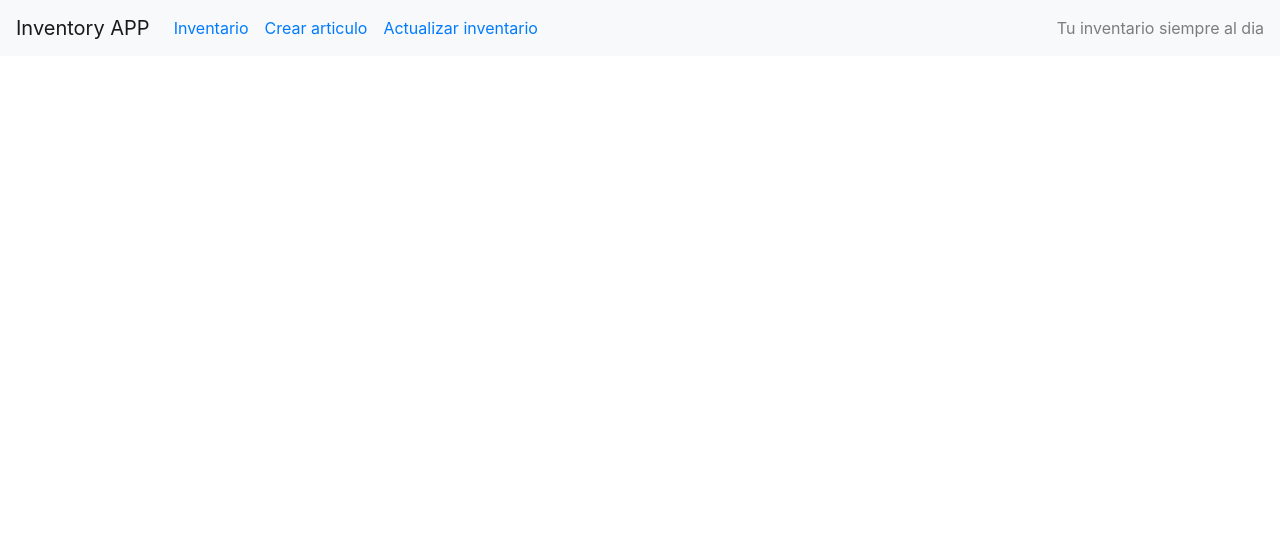
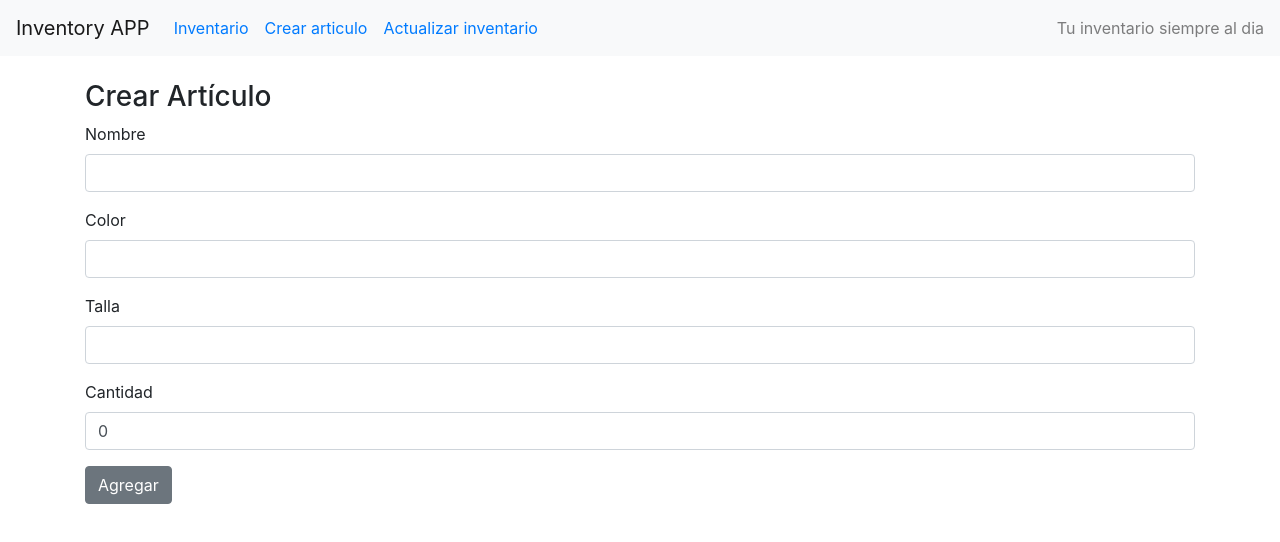
Before and after one commit to juan877davila/Proyecto-cr-frontend, a React (Create React App) app: page /crear-articulo in a window 1280 px wide. Shown: the top 542 px of the page. Built offline with nearby package versions, Linux system fonts and the light colour scheme.

Commit message:
Componente CrearArticulo agregado

```diff
--- a/src/App.js
+++ b/src/App.js
@@ -2,7 +2,6 @@ import React from 'react';
 import { BrowserRouter as Router, Switch } from 'react-router-dom';
 import Navigation from './components/Navigation';
 import routes from './Routes';
-import Articulo from './components/Articulo';
 
 function App() {
   return (
--- a/src/Routes.js
+++ b/src/Routes.js
@@ -7,7 +7,7 @@ import ActualizarInventario from './components/ActualizarInventario';
 export default [
   <React.Fragment key={"Routes"}>
       <Route exact path="/inventario" component={ Inventario } ></Route>
-      {/* <Route exact path="/crear-articulo" component={ CrearArticulo } ></Route>
-      <Route exact path="/actualizar-inventario" component={ ActualizarInventario } ></Route> */}
+      <Route exact path="/crear-articulo" component={ CrearArticulo } ></Route>
+      <Route exact path="/actualizar-inventario" component={ ActualizarInventario } ></Route>
   </React.Fragment>
 ];
--- a/src/components/Articulo.js
+++ b/src/components/Articulo.js
@@ -17,7 +17,7 @@ class Articulo extends Component {
         <CardBody>
           <CardTitle style={{ color: 'white' }}>{ this.state.nombre }</CardTitle>
           <CardText style={{ color: 'white' }}>
-            {`Cantidades: ${this.state.cantidad} - talla: ${this.state.talla} -color: ${this.state.color}`}
+            {`Cantidades: ${this.state.cantidad} - talla: ${this.state.talla} - color: ${this.state.color}`}
           </CardText>
         </CardBody>
       </Card>
--- a/src/components/CrearArticulo.js
+++ b/src/components/CrearArticulo.js
@@ -0,0 +1,97 @@
+import React, { Component } from 'react';
+import {
+  Button,
+  Form,
+  FormGroup,
+  Label,
+  Input,
+} from 'reactstrap';
+import axios from 'axios';
+
+class CrearArticulo extends Component {
+  state = {
+    nombre: '',
+    color: '',
+    talla: '',
+    cantidad: 0,
+  }
+
+  cambiarInput = (e) => {
+    console.log(e.target.value);
+    switch (e.target.name) {
+      case 'nombre':
+        this.setState({ nombre: e.target.value })
+        break;
+
+      case 'color':
+        this.setState({ color: e.target.value })
+        break;
+
+      case 'talla':
+        this.setState({ talla: e.target.value })
+        break;
+
+      case 'cantidad':
+        this.setState({ cantidad: e.target.value })
+        break;
+
+      default:
+        break;
+    }
+  }
+
+  manejarSubmit = () => {
+    const jsonSend = this.state;
+    const URL = 'https://mysterious-mesa-38127.herokuapp.com/api/v1/articulos';
+    axios.post(URL, jsonSend)
+      .then(res => alert('¡Artículo creado!'))
+      .catch(err => alert('Error al crear artículo'))
+  };
+
+  render() {
+    return (
+      <React.Fragment>
+        <h3>Crear Artículo</h3>
+
+        <Form>
+          <FormGroup>
+            <Label>Nombre</Label>
+            <Input
+              value={this.state.nombre}
+              onChange={this.cambiarInput}
+              type="text"
+              name="nombre"/>
+          </FormGroup>
+          <FormGroup>
+            <Label>Color</Label>
+            <Input
+              value={this.state.color}
+              onChange={this.cambiarInput}
+              type="text"
+              name="color"/>
+          </FormGroup>
+          <FormGroup>
+            <Label>Talla</Label>
+            <Input
+              value={this.state.talla}
+              onChange={this.cambiarInput}
+              type="text"
+              name="talla"/>
+          </FormGroup>
+          <FormGroup>
+            <Label>Cantidad</Label>
+            <Input
+              value={this.state.cantidad}
+              onChange={this.cambiarInput}
+              type="number"
+              name="cantidad"/>
+          </FormGroup>
+          <Button onClick={this.manejarSubmit}>Agregar</Button>
+        </Form>
+
+      </React.Fragment>
+    );
+  }
+}
+
+export default CrearArticulo;
```
